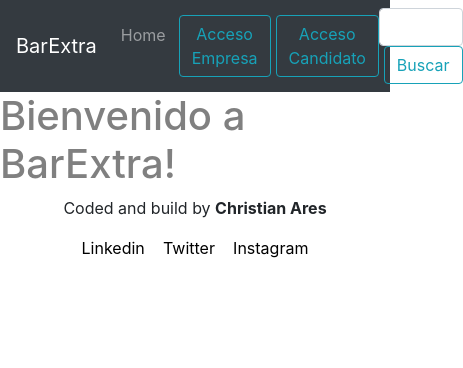
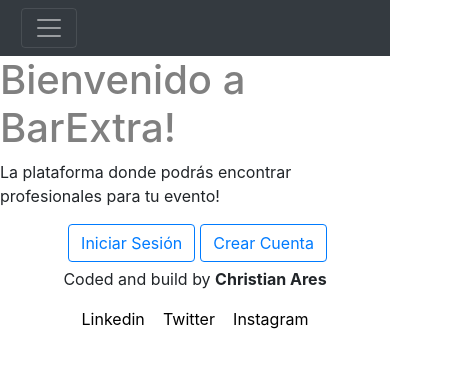
Before and after one commit to Christian-Ares/Bar-Extra-Project, a React (Create React App) app: page / in a window 390 px wide. Shown: the top 368 px of the page, 463 px wide, since content can reach past the window. Built offline with nearby package versions, Linux system fonts and the light colour scheme.

Commit message:
Responsive NavBar

```diff
--- a/src/components/Home/Home.jsx
+++ b/src/components/Home/Home.jsx
@@ -1,9 +1,15 @@
 import React from 'react'
+import { Button } from 'react-bootstrap'
 
 export const Home = () => {
-    return (
-        <div className="headTitle">
-            <h1 className="homeTitle">Bienvenido a BarExtra!</h1>
-        </div>
-    )
+	return (
+		<div className="headTitle">
+			<h1 className="homeTitle">Bienvenido a BarExtra!</h1>
+			<p>La plataforma donde podrás encontrar profesionales para tu evento!</p>
+			<span>
+				<Button variant="outline-primary">Iniciar Sesión</Button>
+				<Button variant="outline-primary">Crear Cuenta</Button>
+			</span>
+		</div>
+	)
 }
--- a/src/components/NavBar/NavBar.jsx
+++ b/src/components/NavBar/NavBar.jsx
@@ -3,8 +3,10 @@ import { Navbar, Nav, Form, FormControl, Button } from "react-bootstrap";
 
 export const NavBar = () => {
 	return (
-    <div>
-        <Navbar bg="dark" variant="dark">
+
+		<Navbar collapseOnSelect expand="md" bg="dark" variant="dark">
+			<Navbar.Toggle aria-controls="responsive-navbar-nav" />
+			<Navbar.Collapse id="responsive-navbar-nav">
 				<Navbar.Brand href="#home">BarExtra</Navbar.Brand>
 					<Nav className="mr-auto">
 						<Nav.Link href="#home">Home</Nav.Link>
@@ -15,7 +17,7 @@ export const NavBar = () => {
 						<FormControl type="text" placeholder="" className="mr-sm-2" />
 						<Button variant="outline-info">Buscar</Button>
 					</Form>
+			</Navbar.Collapse>
 		</Navbar>
-    </div>
 	)
 }
--- a/src/custom.scss
+++ b/src/custom.scss
@@ -11,8 +11,10 @@ a:hover, a:active, a:visited, a:link{
 
 .headTitle{
     display: flex;
+    flex-direction: column;
     justify-content: center;
-    height: 90%vh;
+    align-items: center;
+    padding-bottom: 5px;
 }
 
 .homeTitle{
```
Also changed, not shown: src/components/Footer/Footer.jsx (indentation only). Lines whose indentation alone changed are shown as unchanged.
